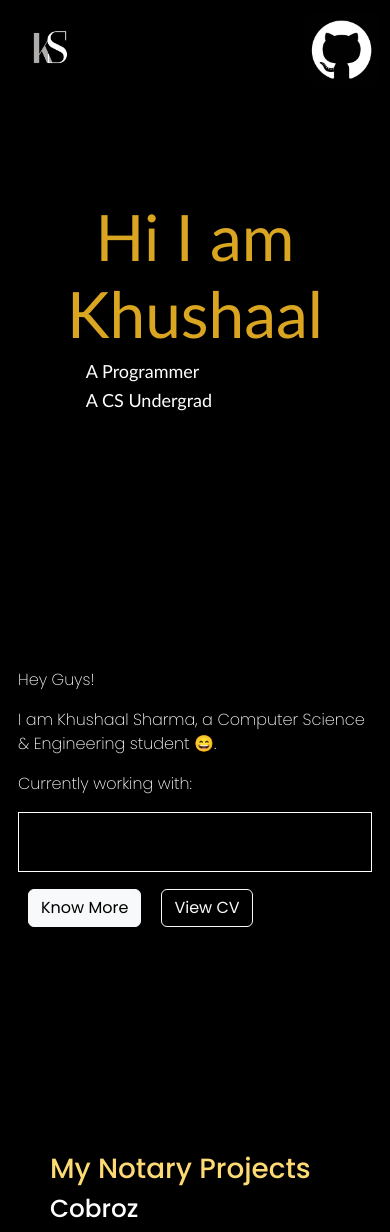
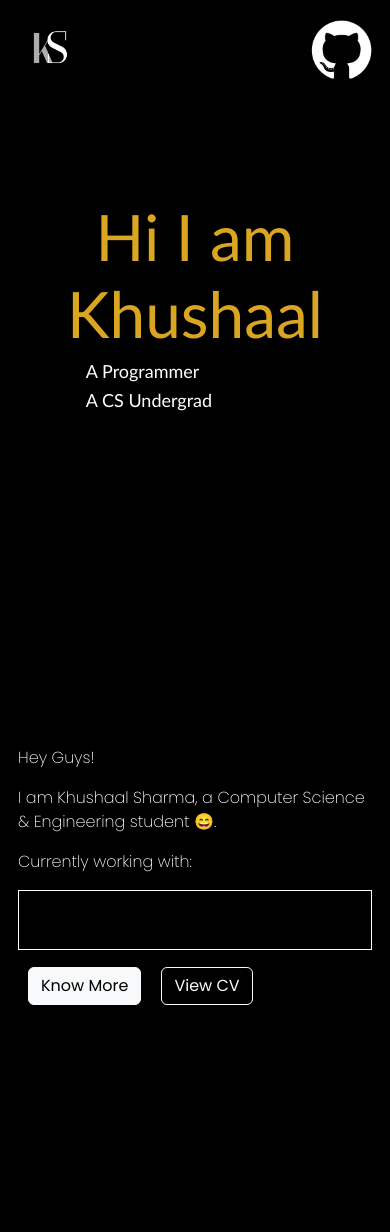
Before and after one commit to khushaalsharma/Khushaal-Sharma, a React (Create React App) app in the folder khushaalsharma/: page / in a window 390 px wide. Shown: the top 1232 px of the page. Built offline with nearby package versions, Linux system fonts and the light colour scheme.

Commit message:
Update Styles.css

```diff
--- a/khushaalsharma/src/Components/Styles.css
+++ b/khushaalsharma/src/Components/Styles.css
@@ -244,7 +244,7 @@ footer{
     }
 
     #about{
-        margin: 50% 10px;
+        margin: 70% 10px;
     }
 
     #projects{
```
